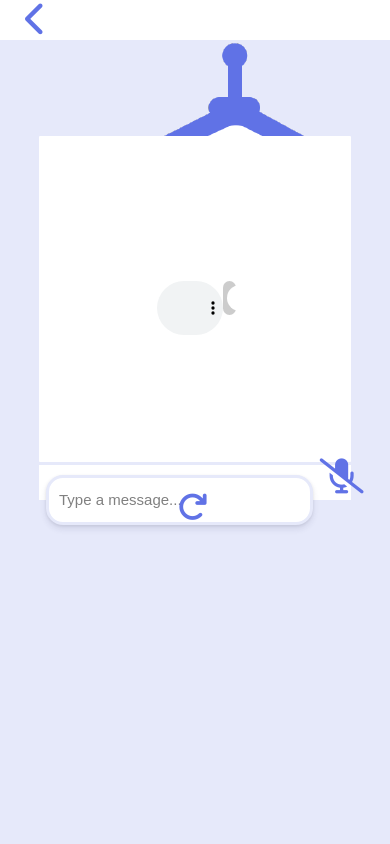
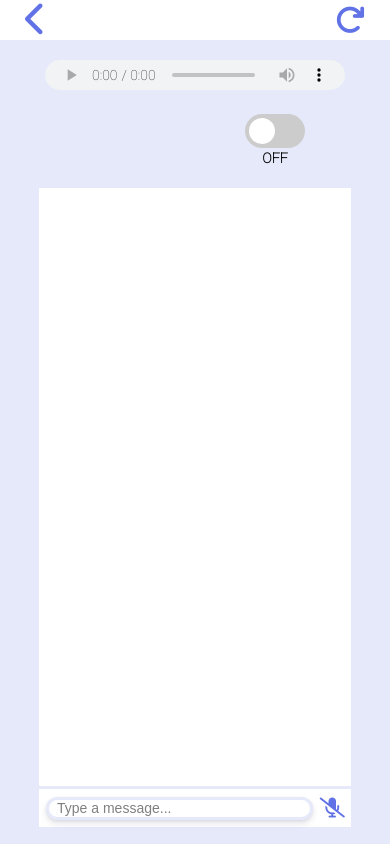
Before and after one commit to qkrwjdan/emotional_chatbot_Interface, a Flask app: page /realtime/ in a window 390 px wide. Run offline with Flask 2, Linux system fonts and the light colour scheme; some libraries are stand-ins or nearby versions.

Commit message:
Feat: realtime 반응형 적용
및 css 수정

```diff
--- a/static/css/chat.css
+++ b/static/css/chat.css
@@ -37,7 +37,7 @@ body {font-family: 'Roboto', sans-serif;}
 .center-area {
     float: left;
     width: 60%;
-    height: 100%;
+    height: calc(100vh - 40px);
     margin: 0px;
 }
 
@@ -52,12 +52,6 @@ body {font-family: 'Roboto', sans-serif;}
 
 .intro {
     color: #6072e6;
-}
-
-.description {
-    height: 500px;
-    /* display: flex;
-    justify-content: center; */
 }
 
 .image-box {
@@ -119,10 +113,10 @@ div.chats::-webkit-scrollbar-thumb:hover {
 }
 
 .chat-footer {
-    height: 10%;
 	width: 100%;
     background: white;
     display: flex;
+    justify-content: center;
     border-top: 3px solid #E6E9FA;
 }
 
@@ -195,7 +189,8 @@ div.chats::-webkit-scrollbar-thumb:hover {
 	width: 90%;
     background: white;
     display: flex;
-    float: left;
+    align-items: center;
+    justify-content: center;
 }
 
 @keyframes animateElement {
@@ -210,13 +205,9 @@ div.chats::-webkit-scrollbar-thumb:hover {
 }
 
 .usrInput {
-    border-radius: 10px;
-    height: 50px;
+    display: block;
+    height: 60%;
     width: 95%;
-    margin: auto auto;
-    margin-top: 10px;
-    margin-bottom: 20px;;
-    display: flex;
     background: #FFFFFF;
     border: 3px solid #E6E9FA;
     box-sizing: border-box;
@@ -238,6 +229,8 @@ input::placeholder {
     width: 10%;
     display: flex;
     align-items: center;
+    object-fit: contain;
+    object-position: center;
 }
 
 .send {
@@ -245,14 +238,14 @@ input::placeholder {
     color: #6072e6;
     background-color:transparent;
     border: 0;
-    margin: 0 auto;
-    margin-bottom: 10px;
 }
 
 .mic-wrapper {
     width: 10%;
     display: flex;
     align-items: center;
+    object-fit: contain;
+    object-position: center;
 }
 
 .mic {
@@ -260,8 +253,6 @@ input::placeholder {
     color: #6072e6;
     background-color:transparent;
     border: 0;
-    margin: 0 auto;
-    margin-bottom: 10px;
 }
 
 .back {
@@ -285,12 +276,11 @@ input::placeholder {
     align-items: center;
 }
 
-
 @media screen and (max-width: 768px),
  screen and (max-height: 768px) and (orientation: landscape) {
     .container {
         flex-direction: column-reverse;
-        justify-content: inherit;
+        justify-content: space-around;
         align-items: center;
     }
     .right-area .card .chbot-img,
@@ -302,13 +292,29 @@ input::placeholder {
     }
     .center-area {
         width: 80vw;
+        height: calc(100vh - 130px);
     }
     .center-area .chats {
         margin-top: 0;
     }
+    .center-area .usrInput {
+        font-size: 14px;
+        padding: 8px;
+    }
+    .center-area .send,
+    .center-area .mic {
+        font-size: 20px;
+    }
     .right-area .description {
         display: flex;
         justify-content: center;
+    }
+    .right-area .box-wrap {
+        display: grid;
+        grid-template-columns: 160px 1fr;
+    }
+    .right-area .image-box {
+        width: 100%;
     }
     .right-area .image-box {
         height: 90px;
@@ -320,6 +326,27 @@ input::placeholder {
     }
     .right-area .switch-box {
         margin: 20px 10px 0;
+    }
+    .right-area .switch-text {
+        font-size: 14px;
+    }
+    /* realtime */
+    .rt-right-area {
+        height: 135px;
+    }
+    .rt-center-area {
+        width: 80vw;
+        height: calc(100vh - 190px);
+    }
+    .right-area .rt-description {
+        height: 135px;
+        flex-wrap: wrap;
+    }
+    .right-area .audio-box .pids-wrapper {
+        height: 15px;
+    }
+    .right-area .audio-box audio {
+        height: 30px;
     }
 }
 
--- a/templates/chat.html
+++ b/templates/chat.html
@@ -80,6 +80,7 @@
             />
             <h1 class="intro">Hi I'm ChatBot!</h1>
             <div class="description">
+              <div class="box-wrap">
                 <div class="image-box">
                   <img
                     src=""
@@ -95,6 +96,7 @@
                   </label>
                   <p class="switch-text">OFF</p>
                   <p class="switch-text" style="display: none">ON</p>
+                </div>
               </div>
             </div>
           </div>
--- a/templates/realtime.html
+++ b/templates/realtime.html
@@ -22,25 +22,26 @@
 <body>
 
    <div class="wrap">
-      <div class="header">
+      <header class="header">
          <!-- header -->
-         <div class="back-wrapper">
+         <nav class="nav-wrapper">
            <a class="back" href="/">
              <i class="fas fa-chevron-left" id="refresh-icon"></i>
            </a>
-         </div>
-
-      </div>
-      <div class="container">
-         <div class="left-area">
-            <!-- container-left-area -->
-            <div class="refresh-wrapper">
            <a class="refresh" href="/realtime">
              <i class="fas fa-redo"></i>
            </a>
-            </div>
-         </div>
-         <div class="center-area">
+         </nav>
+       </header>
+       <div class="container">
+         <!-- <section class="left-area">
+           <nav class="refresh-wrapper">
+             <a class="refresh" href="/realtime">
+               <i class="fas fa-redo"></i>
+             </a>
+           </nav>
+         </section> -->
+         <section class="center-area rt-center-area">
             <!-- container-center-area -->
             <div class="chat_header">
             </div>
@@ -57,17 +58,23 @@
                      autocomplete="off">
                </div>
                <div class="mic-wrapper">
-                  <button class="mic" id="audioController"><i class="fas fa-microphone-slash"></i></button>
+                  <button class="mic" id="audioController"><i class="icon-mic fas fa-microphone-slash"></i></button>
                </div>
             </div>
 
-         </div>
-         <div class="right-area">
+         </section>
+         <section class="right-area rt-right-area">
             <!-- container-right-area -->
             <div class="card">
-               <img id="chbot-character-img" src="{{ url_for('static',filename='img/botAvatar.png')}}">
+               <img
+                  id="chbot-character-img"
+                  class="chbot-img"
+                  src="{{ url_for('static',filename='img/botAvatar.png')}}"
+                  alt="chatbot logo"
+               />
                <h1 class="intro">Hi I'm ChatBot!</h1>
-               <div class="description">
+               <div class="description rt-description">
+                  <div class="audio-box">
                      <div class="pids-wrapper">
                         <div class="pid"></div>
                         <div class="pid"></div>
@@ -81,19 +88,29 @@
                         <div class="pid"></div>
                      </div>
                      <audio id="audio" controls autoplay></audio>
+                  </div>
+                  <div class="box-wrap">
                      <div class="image-box">
-                     <img src="" class="user-image" onerror="this.style.display='none'"></img>
+                        <img
+                          src=""
+                          class="user-image"
+                          onerror="this.style.display='none'"
+                          alt=""
+                        />
                       </div>
+                     <div class="switch-box">
                         <label class="switch">
-                     <input type="checkbox">
+                          <input type="checkbox" />
                           <span class="slider round"></span>
                         </label>
-                  <p>OFF</p>
-                  <p style="display:none;">ON</p>
+                        <p class="switch-text">OFF</p>
+                        <p class="switch-text" style="display: none">ON</p>
+                      </div>
+                  </div>
                </div>
             </div>
 
-         </div>
+         </section>
       </div>
    </div>
 
```
Also changed, not shown: README.md. Lines whose indentation alone changed are shown as unchanged.
